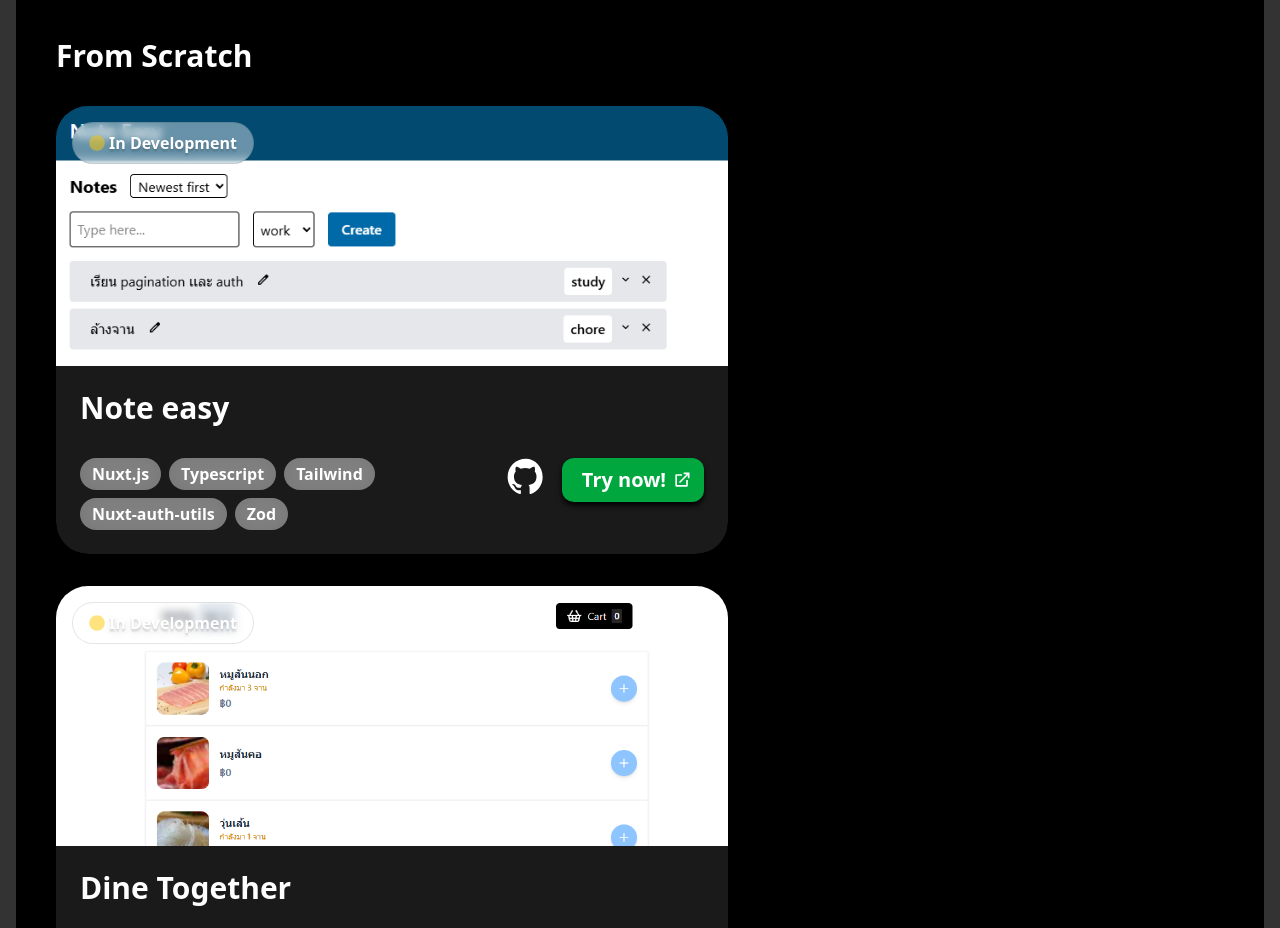
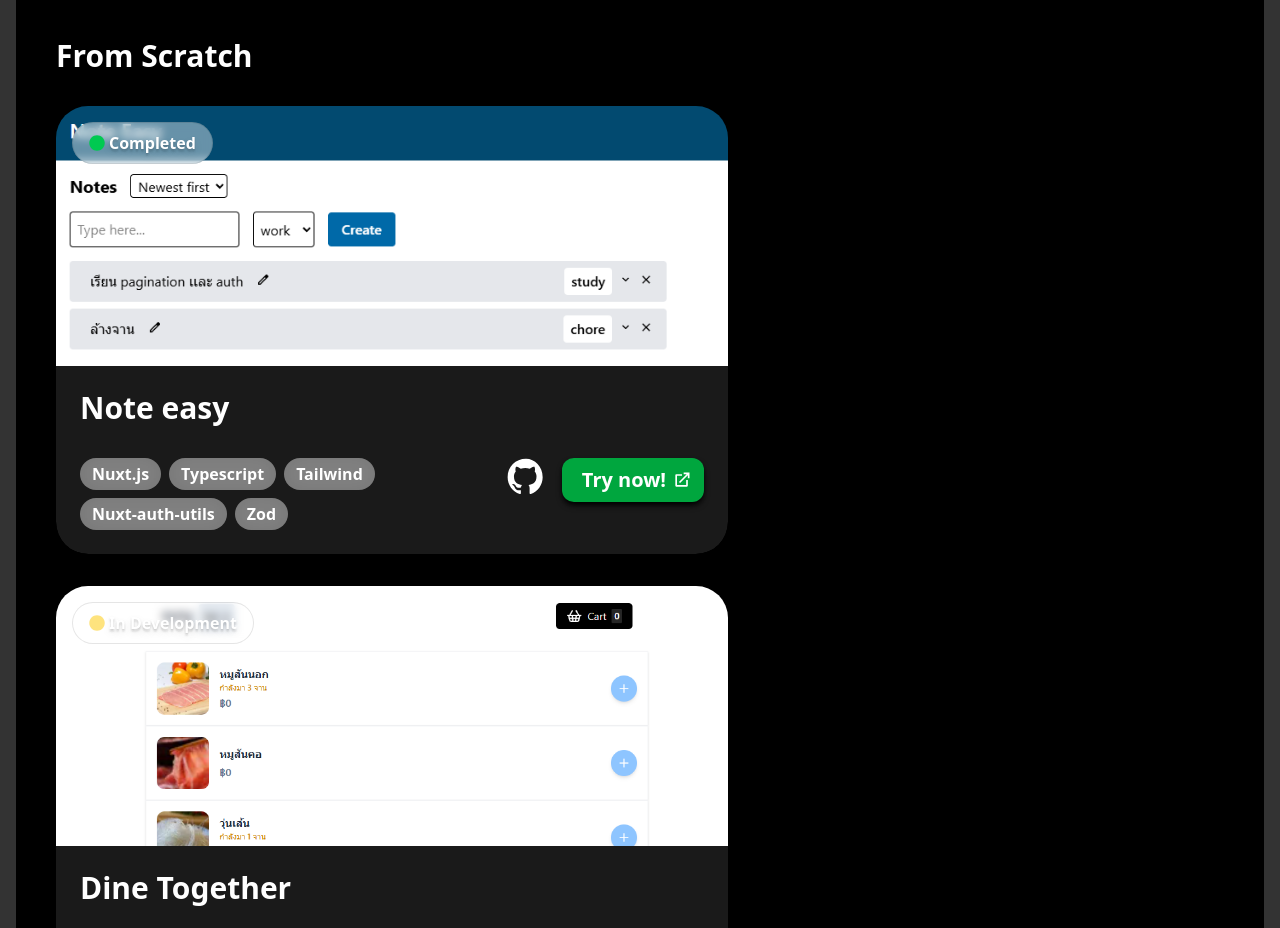
Before and after one commit to Imperator7/portfolio-next, a Next.js app: page / in a window 1280 px wide. Shown: the part 1260-2188 px from the top of the page. Built offline with nearby package versions, Linux system fonts and the light colour scheme.

Commit message:
refactor: update project status

```diff
--- a/layout/Projects.jsx
+++ b/layout/Projects.jsx
@@ -13,7 +13,7 @@ const projects = [
     stack: ['Nuxt.js', 'Typescript', 'Tailwind', 'Nuxt-auth-utils', 'Zod'],
     link: 'https://note-easy--note-easy-8ce41.asia-southeast1.hosted.app/auth/login',
     github: 'https://github.com/Imperator7/note-easy',
-    stage: 'In Development',
+    stage: 'Completed',
   },
   {
     name: 'Dine Together',
@@ -89,7 +89,9 @@ const ProjectsSectionByType = ({ type, projects }) => {
       <div className="flex  flex-row gap-y-8 flex-wrap gap-x-8">
         {projects.map(
           (project) =>
-            project.type === type && <Project {...project} key={project.name} />
+            project.type === type && (
+              <Project {...project} key={project.name} />
+            ),
         )}
       </div>
     </div>
```
